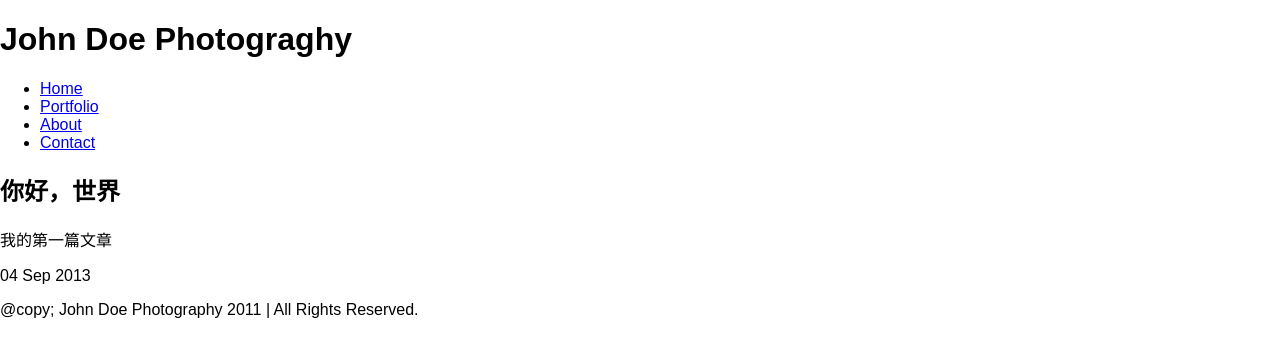
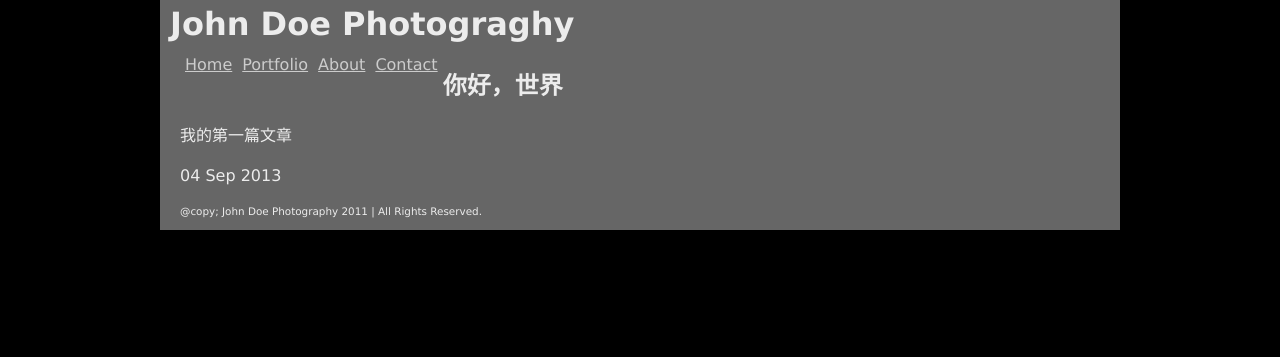
Before and after one commit to chuguixin/gh-pages-demo, a Jekyll site: the page built from _posts/2013-09-04-hello-gh-pages.html, in a window 1280 px wide. Shown: the top 357 px of the page. Built offline with Jekyll 4.4.1, drawn with Linux system fonts in a browser that asks for light colours.

```diff
--- a/css/common.css
+++ b/css/common.css
@@ -1,3 +1,77 @@
 /*
 common.css
 */
+body {
+  font: 16px/1.5 verdana, helvetica-neue, helvetica, arial, san-serif;
+  background: black;
+  color: #ececec;
+  padding: 0;
+  margin: 0;
+}
+ul {
+  margin: 0;
+  padding: 0;
+}
+a {
+  color: #ccc;
+  rubyt-decoration: none;
+}
+
+a:hover {
+  color: #ececec;
+  rubyt-decoration: underline;
+}
+
+#main {
+  width: 960px;
+  margin: 0 auto;
+  background: rgba(255, 255, 255, 0.4);
+}
+header {
+  padding: 0 10px;
+  overflow: hidden;
+}
+h1 {
+  margin: 0;
+}
+
+nav ul, ul.entries {
+  list-style-type: none;
+}
+nav li a {
+  float: left;
+  margin: 5px;
+}
+.content {
+  padding: 10px;
+}
+
+ul.entries li {
+  position: relative;
+  margin: 20px auto;
+  padding: 20px;
+  background: #ececec;
+  width: 600px;
+}
+
+ul.entries img {
+  width: 600px;
+}
+
+ul.entries li h3 {
+  position: absolute;
+  bottom: -18px;
+  left: 17px;
+  font-size: 2em;
+}
+ul.entries a {
+  color: #ececec;
+}
+ul.entries a:hover {
+  color: #fff;
+}
+
+footer {
+  font-size: 0.65em;
+  rubyt-align: center;
+}
```
Also changed, not shown: index.html (+11 -54 lines), img/banner.jpg (added).
